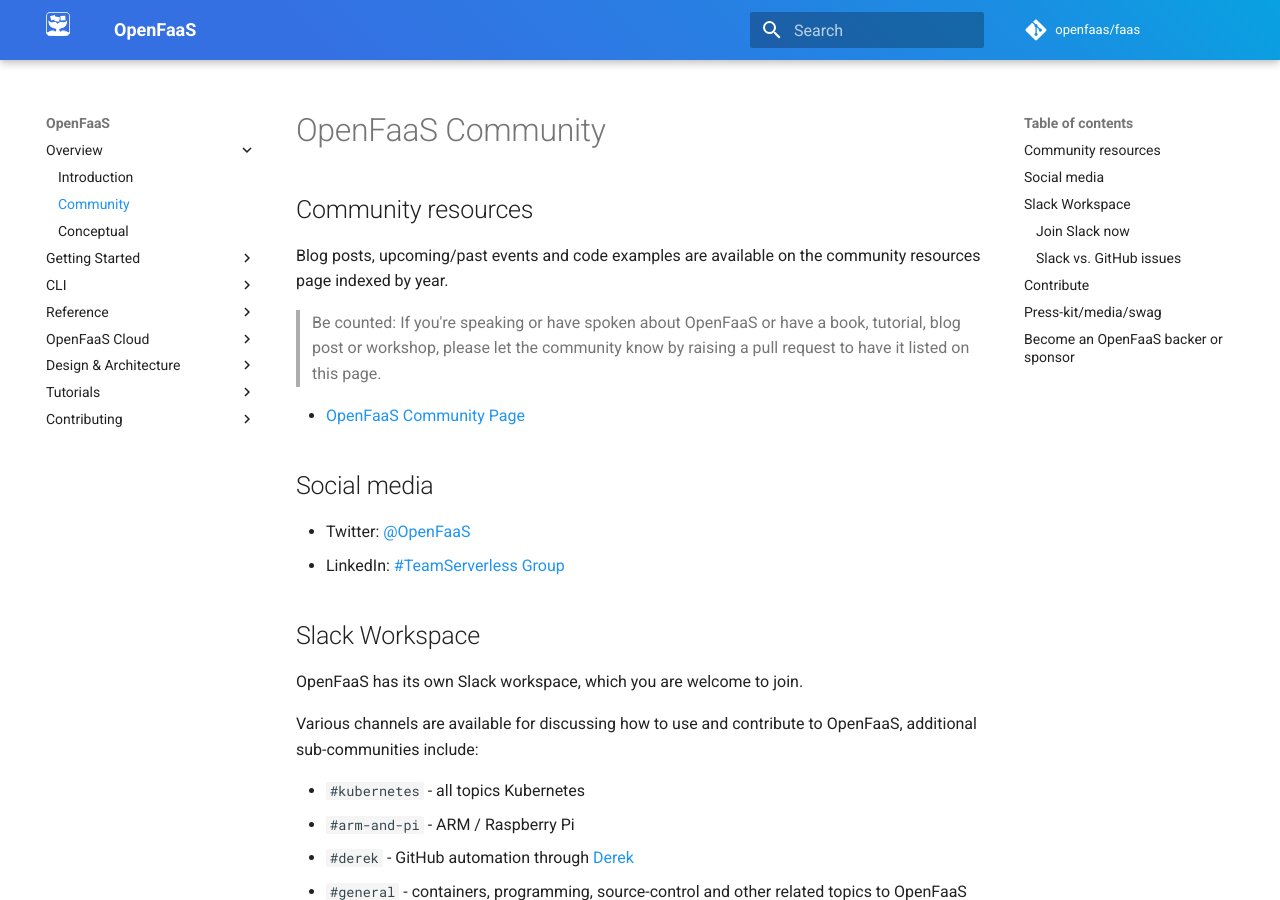
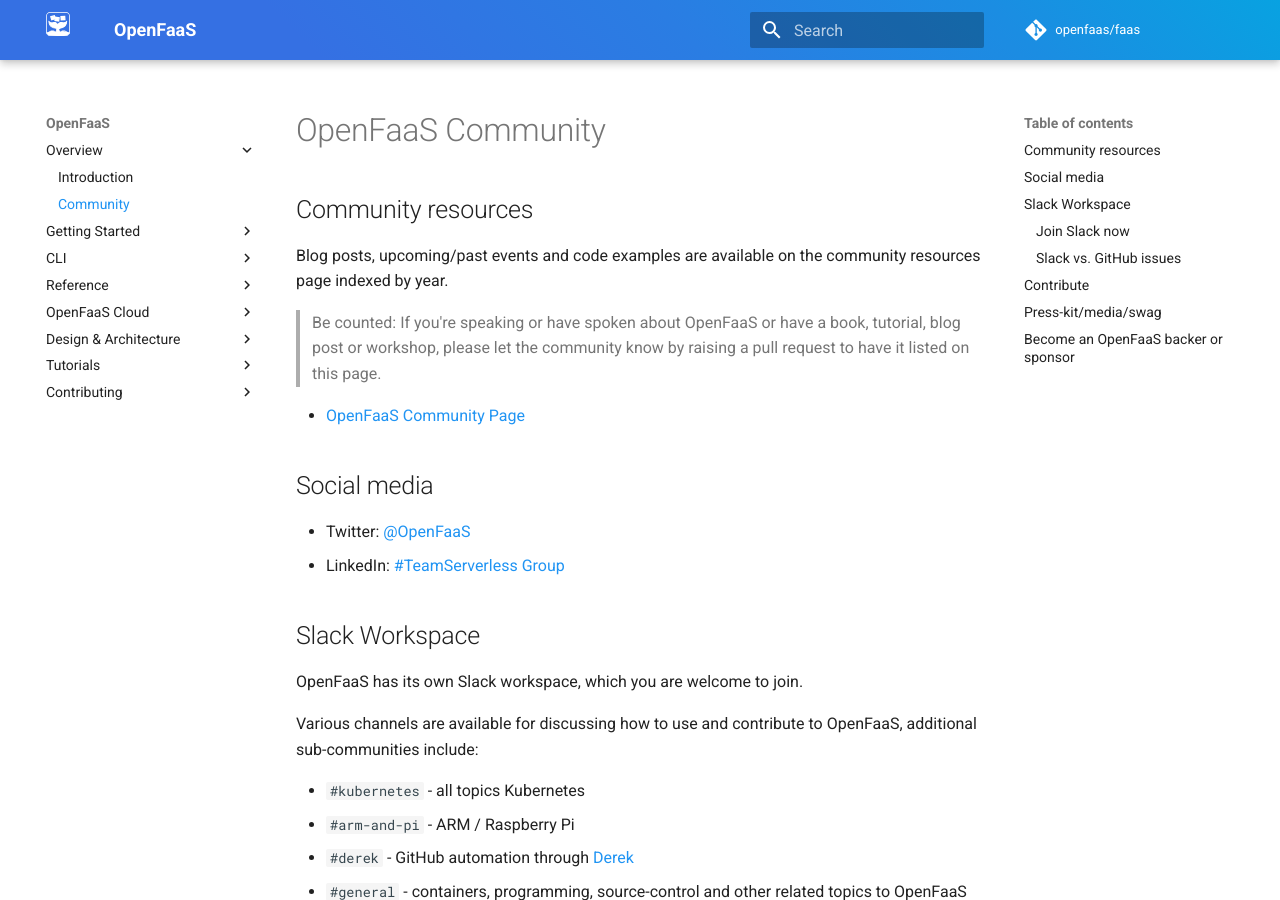
Before and after one commit to openfaas/docs, an MkDocs documentation site: the page built from docs/community.md, in a window 1280 px wide and 900 px high. Built offline with MkDocs 1.6.1 and Material for MkDocs 9.7.7, drawn with Linux system fonts in a browser that asks for light colours; comment, search, counter and statistics services are not loaded.

Commit message:
Deprecate conceptual page
This is now replaced by information in the www site and by
the new architecture/stack page.

Signed-off-by: Alex Ellis (OpenFaaS Ltd) <alexellis2@gmail.com>

```diff
--- a/mkdocs.yml
+++ b/mkdocs.yml
@@ -104,7 +104,6 @@ nav:
   - Overview:
       - Introduction: index.md
       - Community: community.md
-      - Conceptual: conceptual.md
   - Getting Started:
       - Deployment: deployment.md
       - Kubernetes: ./deployment/kubernetes.md
```
